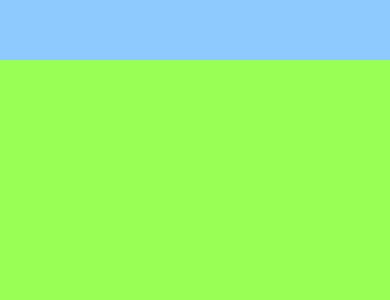
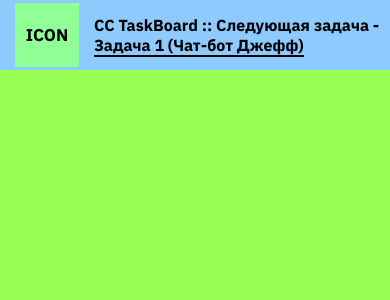
Before and after one commit to cansolele/cc-taskboard, a React (Create React App) app: page / in a window 390 px wide. Shown: the top 300 px of the page. Built offline with nearby package versions, Linux system fonts and the light colour scheme.

Commit message:
header layout + adaptive

```diff
--- a/src/components/Header/Header.js
+++ b/src/components/Header/Header.js
@@ -1,6 +1,18 @@
 import style from "./Header.module.css";
 const Header = () => {
-  return <header className={style.header}></header>;
+  return (
+    <header className={style.header}>
+      <div className={style.header_icon_container}>
+        <div className={style.header_icon}>ICON</div>
+      </div>
+      <div className={style.next_task}>
+        CC TaskBoard :: Следующая задача -{" "}
+        <a href="/#" className={style.link_to_task}>
+          Задача 1 (Чат-бот Джефф)
+        </a>
+      </div>
+    </header>
+  );
 };
 
 export default Header;
--- a/src/components/Header/Header.module.css
+++ b/src/components/Header/Header.module.css
@@ -1,4 +1,48 @@
+@import url("https://fonts.googleapis.com/css2?family=IBM+Plex+Sans:wght@700&display=swap");
 .header {
-  height: 60px;
+  font-family: "IBM Plex Sans", sans-serif;
+  display: flex;
+  height: 70px;
   background-color: rgb(143, 202, 255);
 }
+.header_icon_container {
+  display: flex;
+  background-color: rgb(143, 255, 150);
+  margin: 3px 15px;
+  min-height: 64px;
+  min-width: 64px;
+}
+.header_icon {
+  font-size: 17px;
+  margin: auto auto;
+}
+.next_task {
+  font-size: 25px;
+  line-height: 1.25;
+  margin: auto 0;
+}
+.link_to_task {
+  color: rgb(0, 0, 0);
+  text-decoration: none;
+  border-bottom: 2px solid;
+}
+@media (max-width: 930px) {
+  .next_task {
+    font-size: 20px;
+  }
+}
+@media (max-width: 768px) {
+  .next_task {
+    font-size: 17px;
+  }
+}
+@media (max-width: 650px) {
+  .next_task {
+    font-size: 14px;
+  }
+}
+@media (max-width: 545px) {
+  .next_task {
+    font-size: 16px;
+  }
+}
```
Also changed, not shown: 1 other file (tests, documents, lock files or other folders).
